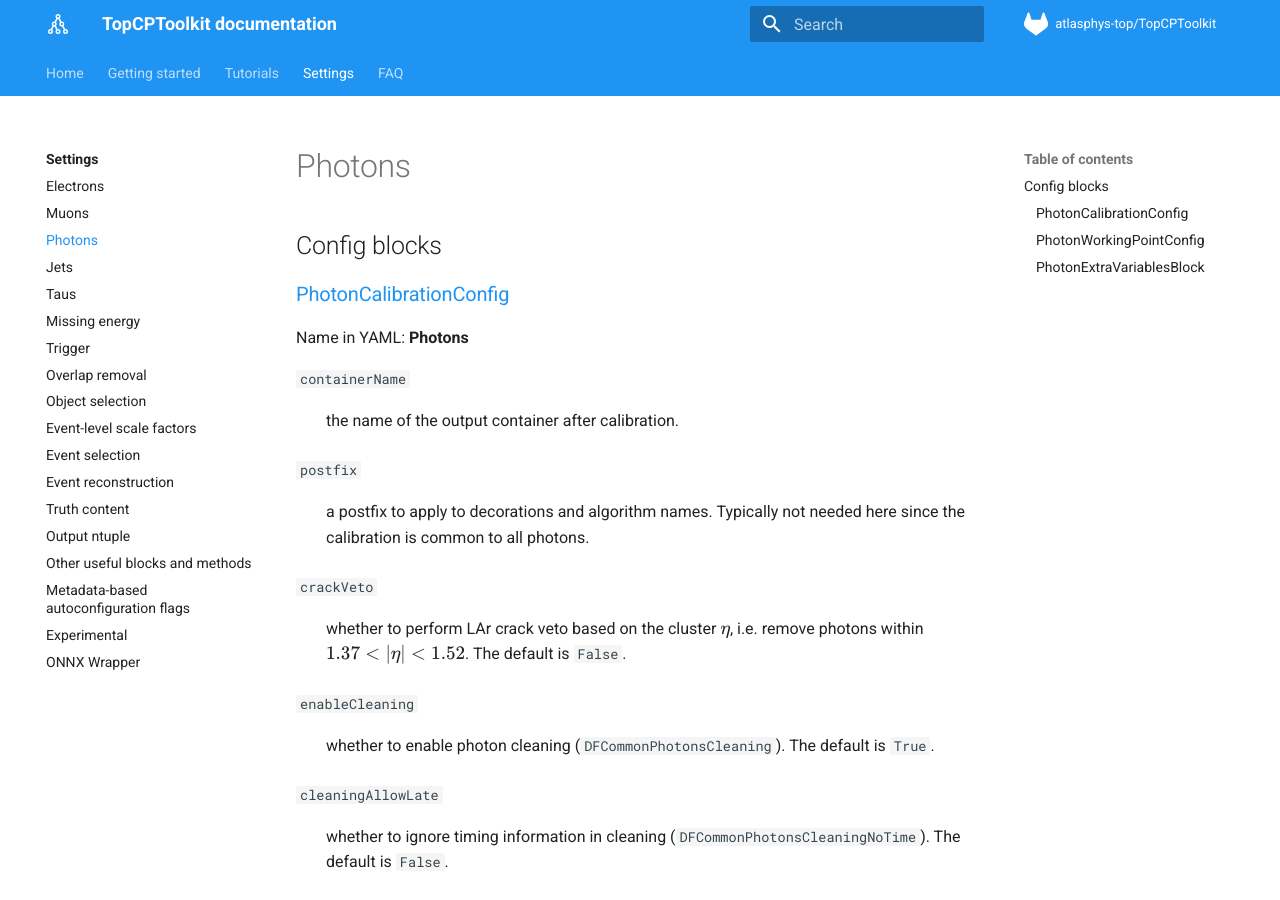
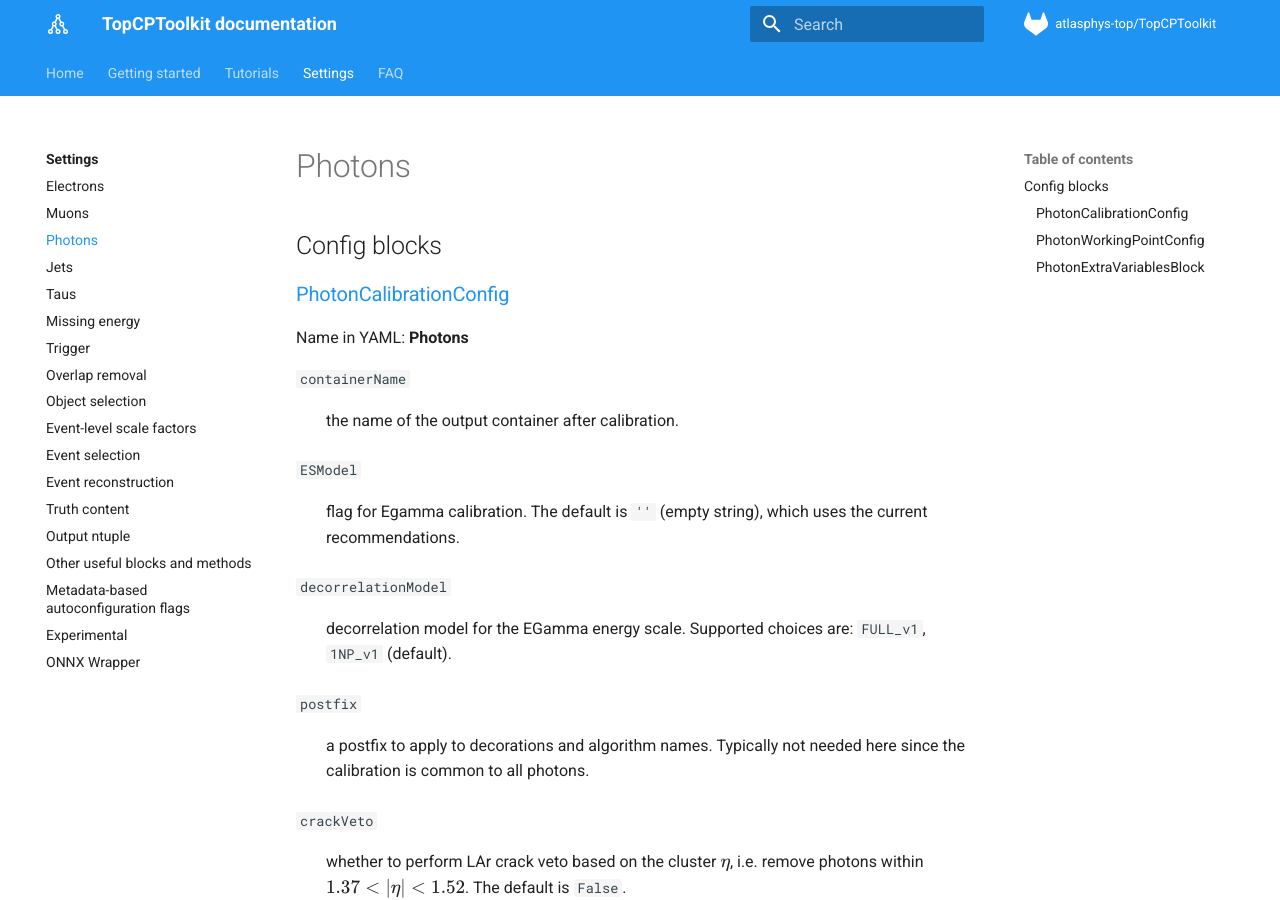
Before and after one commit to SuperNova76/TopCPToolKit, an MkDocs documentation site: the page built from docs/settings/photons.md, in a window 1280 px wide and 900 px high. Built offline with MkDocs 1.6.1 and Material for MkDocs 9.7.7, drawn with Linux system fonts in a browser that asks for light colours; formulas are drawn with MathJax 3.

Commit message:
Resolve "New options to configure the EGamma calibration model"

```diff
--- a/docs/settings/photons.md
+++ b/docs/settings/photons.md
@@ -76,6 +76,12 @@ Name in YAML: **Photons**
 
 `containerName`
 :   the name of the output container after calibration.
+
+`ESModel`
+:   flag for Egamma calibration. The default is `''` (empty string), which uses the current recommendations.
+
+`decorrelationModel`
+:   decorrelation model for the EGamma energy scale. Supported choices are: `FULL_v1`, `1NP_v1` (default).
 
 `postfix`
 :   a postfix to apply to decorations and algorithm names. Typically not needed here since the calibration is common to all photons.
```
Also changed, not shown: docs/settings/electrons.md (+6 -0 lines).
